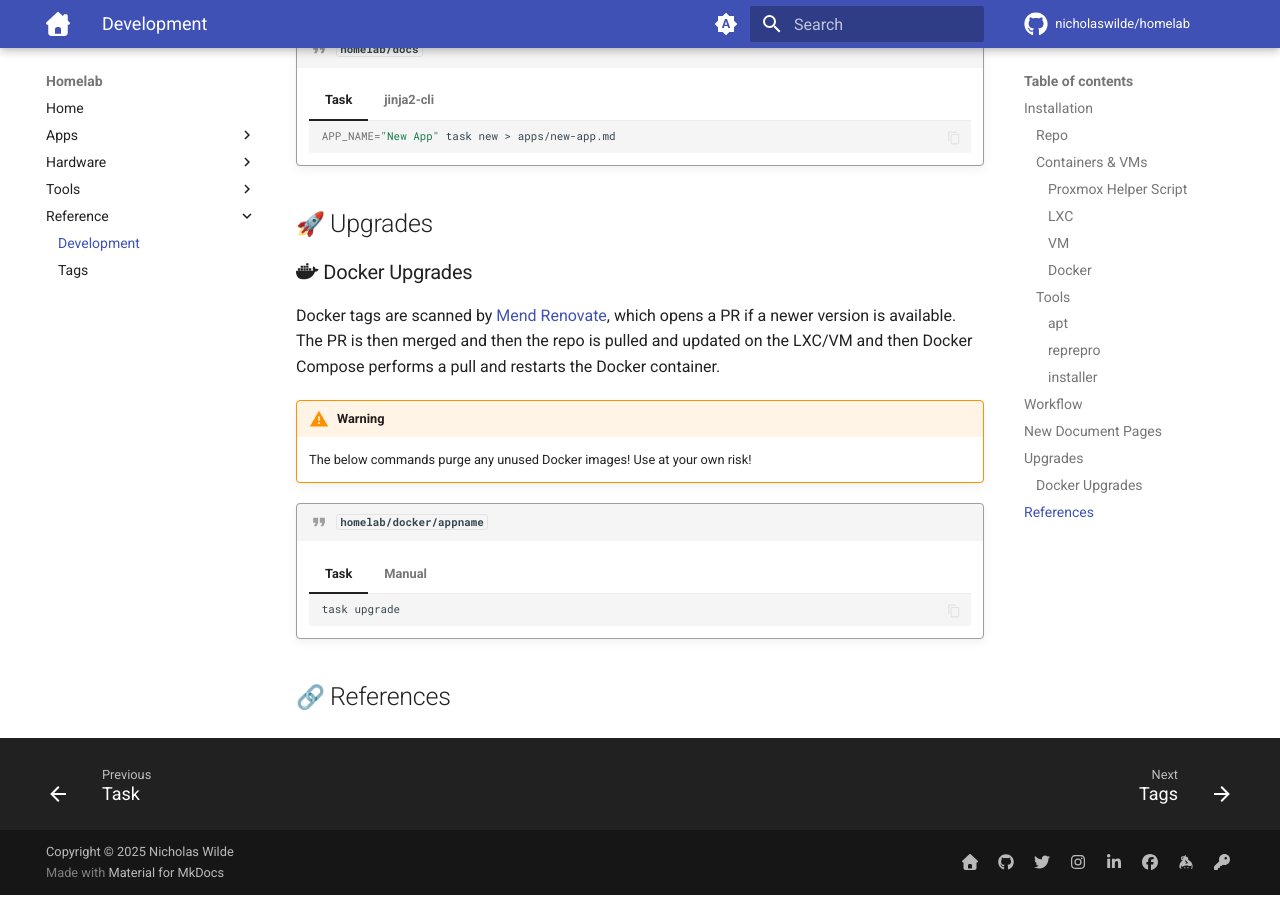
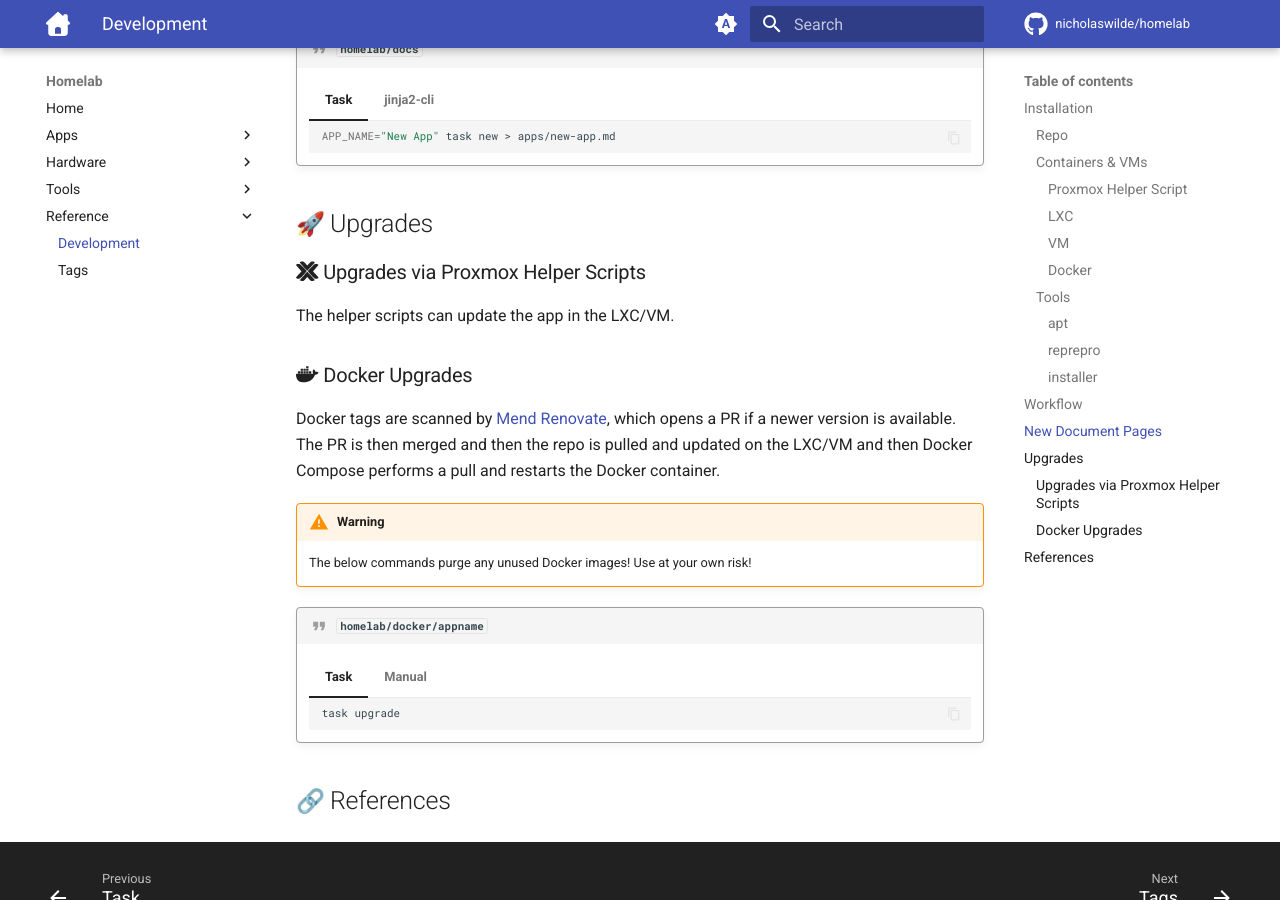
Before and after one commit to nicholaswilde/homelab, an MkDocs documentation site: the page built from docs/reference/development.md, in a window 1280 px wide and 900 px high, scrolled down 2279 px. Built offline with MkDocs 1.6.1 and Material for MkDocs 9.7.7, drawn with Linux system fonts in a browser that asks for light colours; emoji names are drawn with the system emoji font; comment, search, counter and statistics services are not loaded.

Commit message:
Update development.md

```diff
--- a/docs/reference/development.md
+++ b/docs/reference/development.md
@@ -98,6 +98,10 @@ New pages for this site can be created using [jinja2][3] and the `.template.md.j
 
 ## :rocket: Upgrades
 
+### :simple-proxmox: Upgrades via Proxmox Helper Scripts
+
+The helper scripts can update the app in the LXC/VM.
+
 ### :simple-docker: Docker Upgrades
 
 Docker tags are scanned by [Mend Renovate][10], which opens a PR if a newer version is available.
```
